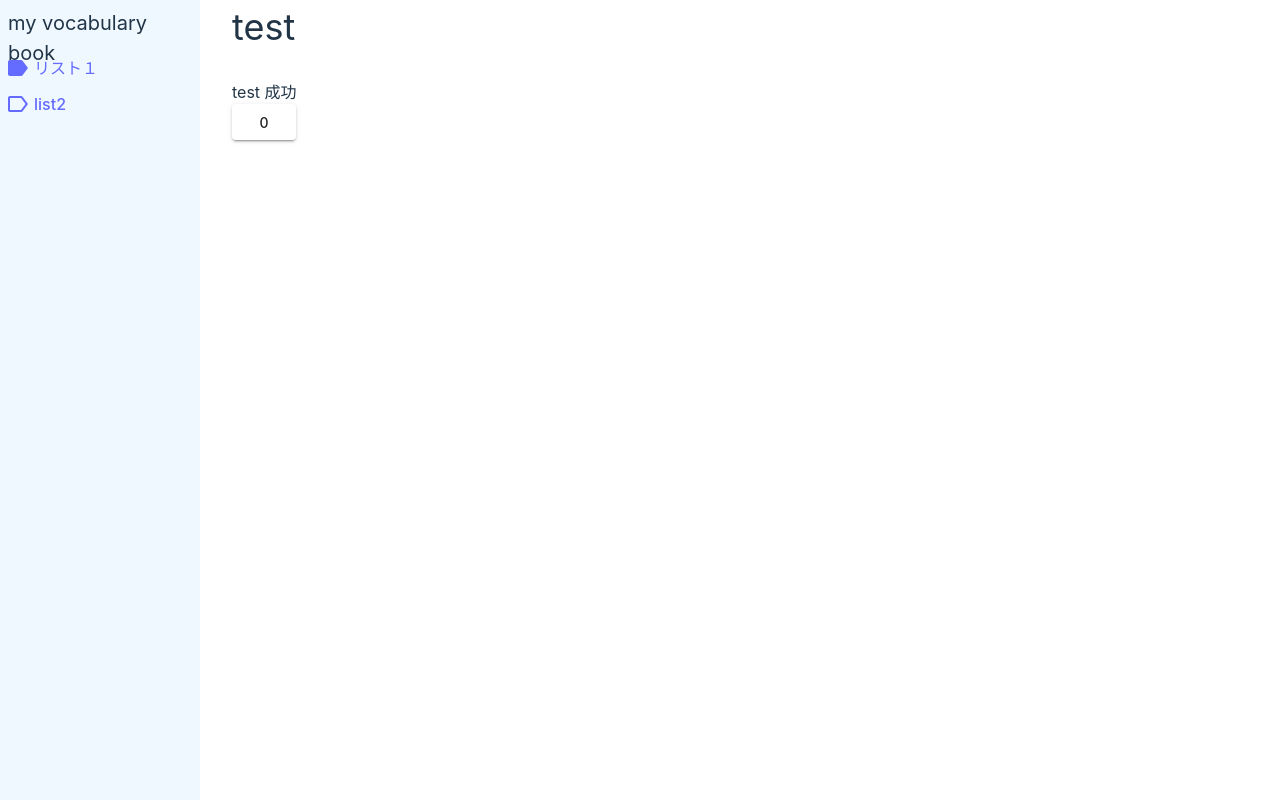
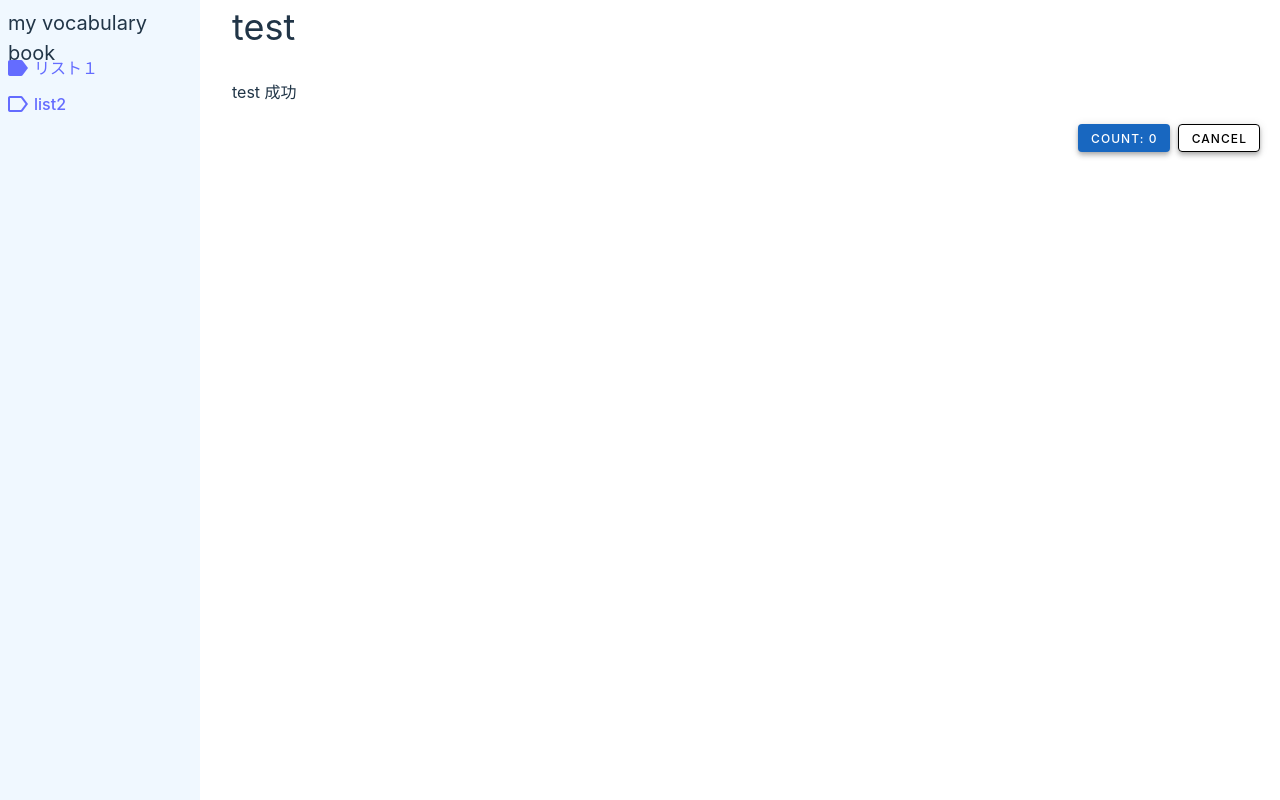
Before and after one commit to hisho-123/my-vocabulary-book, a Vue app in the folder frontend/: page /test in a window 1280 px wide. Built offline with nearby package versions, Linux system fonts and the light colour scheme.

Commit message:
ボタンコンポーネントを作成 use(vuetify)を移動 scssのライブラリをインストール

```diff
--- a/frontend/src/components/HelloWorld.vue
+++ /dev/null
@@ -1,25 +0,0 @@
-<script setup lang="ts">
-import { ref } from "vue";
-
-defineProps<{ msg: string }>();
-
-const count = ref(0);
-</script>
-
-<template>
-  <h1>{{ msg }}</h1>
-
-  <div class="card">
-    <button type="button" @click="count++">count is {{ count }}</button>
-    <p>
-      Edit
-      <code>components/HelloWorld.vue</code> to test HMR
-    </p>
-  </div>
-</template>
-
-<style scoped>
-.read-the-docs {
-  color: #888;
-}
-</style>
--- /dev/null
+++ b/frontend/src/components/button/index.vue
@@ -0,0 +1,108 @@
+<script setup lang="ts">
+
+type Props = {
+  /**
+  ボタンの色
+   */
+  color: 'primary' | 'black'
+  /**
+  ボタンテキスト
+   */
+  content: string
+  /**
+  活性/非活性
+   */
+  disabled?: boolean
+  /**
+  ボタンのサイズ
+   */
+  size?: 'small' | 'medium' | 'large'
+  /**
+  ボタンの位置
+   */
+  position?: 'left' | 'right'
+  /**
+  キャンセルボタンの有無
+   */
+  cancelBtn?: boolean
+  /**
+  キャンセルボタンのテキスト
+   */
+  cancelContent?: string
+}
+
+const props = withDefaults(defineProps<Props>(), {
+  icon: undefined,
+  color: 'primary',
+  content: 'click',
+  disabled: false,
+  size: 'small',
+  cancelBtn: false,
+  cancelContent: 'cancel'
+})
+
+const emit = defineEmits<{
+  (e: 'click'): void
+  (e: 'cancel'): void
+}>()
+
+// 固定値を代入
+const position = 'position-' + props.position
+const elevation = 4
+const cancelColor = 'black'
+const outlined = 'outlined'
+
+const variant = props.color === 'primary' ? 'elevated' : 'outlined'
+console.error('color: '+props.color)
+console.error('variant: '+variant)
+</script>
+
+<template>
+  <div :class="position " class="flame">
+    <v-btn
+      class="margin"
+      :color="color"
+      :size="size"
+      :variant="variant"
+      :elevation="elevation"
+      @click="emit('click')"
+    >{{ content }}</v-btn>
+    <v-btn
+      v-if="cancelBtn"
+      class="margin"
+      :color="cancelColor"
+      :size="size"
+      :variant="outlined"
+      :elevation="elevation"
+      @click="emit('cancel')"
+    >{{ cancelContent }}</v-btn>
+  </div>
+</template>
+
+<style lang="scss" scoped>
+.position {
+  display: flex;
+  justify-content: space-around;
+
+  &-left {
+    display: flex;
+    justify-content: start;
+  }
+  &-right {
+    display: flex;
+    justify-content: end;
+  }
+}
+
+.flame {
+  min-width: 700px;
+  max-height: 30px;
+  margin: 16px;
+
+}
+
+.margin {
+  margin: 4px;
+}
+
+</style>
--- a/frontend/src/pages/Test.vue
+++ b/frontend/src/pages/Test.vue
@@ -1,12 +1,21 @@
 <script setup lang="ts">
 import { ref } from "vue";
 
-console.log("Test");
-console.error("test");
+import Button from '../components/button/index.vue'
 
-const count = ref(0);
+const count = ref(0)
+console.error('count: '+count.value)
 </script>
 <template>
   <div>test 成功</div>
-  <v-btn @click="count++">{{ count }} </v-btn>
+  <div>
+    <Button
+      color="primary"
+      :content="'count: '+count"
+      size="small"
+      :cancelBtn="true"
+      position="right"
+      @click="count++"
+    ></Button>
+  </div>
 </template>
--- a/frontend/src/pages/Testest.vue
+++ /dev/null
@@ -1,6 +0,0 @@
-<script setup lang="ts">
-import HelloWorld from "../components/HelloWorld.vue";
-</script>
-<template>
-  <HelloWorld msg="Vite + Vue" />
-</template>
```
Also changed, not shown: 1 other file (tests, documents, lock files or other folders).
